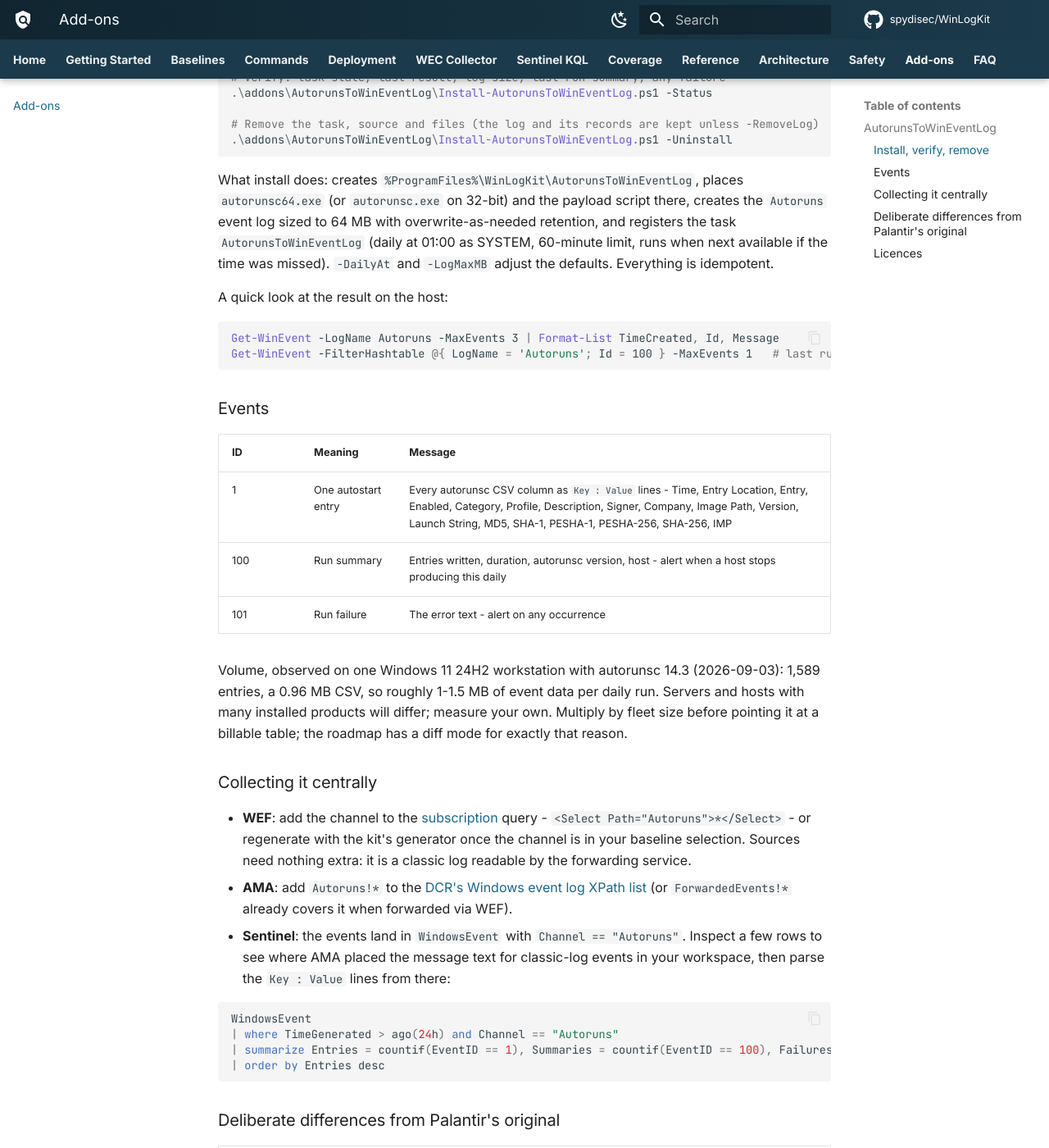
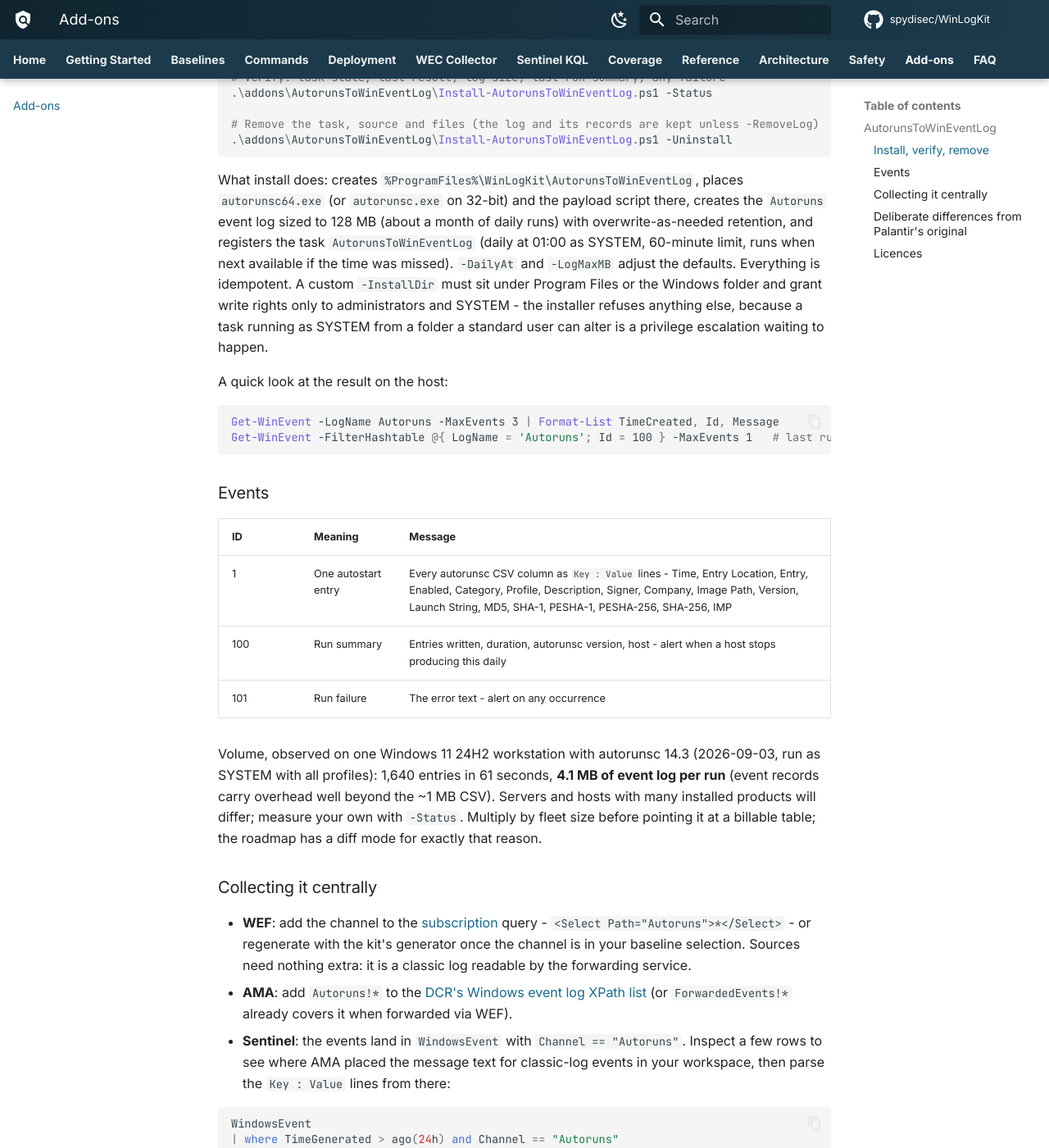
Before and after one commit to spydisec/WinLogKit, an MkDocs documentation site: the page built from docs/addons.md, in a window 1280 px wide and 1400 px high, scrolled down 1079 px. Shown: the whole window at 82% size. Built offline with MkDocs 1.6.1 and Material for MkDocs 9.7.7, drawn with Linux system fonts in a browser that asks for light colours; comment, search, counter and statistics services are not loaded; some of the changed text lies outside the part shown.

Commit message:
Add-on: trusted install roots, WhatIf wording, sizing from a real run
Review round 3:
- A custom -InstallDir must be a local path under Program Files,
  Program Files (x86) or the Windows folder (every ancestor admin-only
  by OS design, so nobody can delete and recreate it from above), with
  no reparse point on the way down; the leaf DACL allowlist check stays
- Failed signature check reports "would be removed" under -WhatIf

Field test on a Windows 11 24H2 workstation (elevated, end to end):
download + signature check, log and task creation, collection as
SYSTEM (1,640 entries in 61 s, 11 non-ASCII entries intact, summary
event 100, task result 0x0), idempotent re-install, uninstall with
-RemoveLog leaving nothing behind. One correction from the data: a run
costs ~4 MB of event log (record overhead over the ~1 MB CSV), so the
default log size is now 128 MB - the kit's standard channel size,
about a month of daily runs - and the docs quote the measured figures.

Co-Authored-By: Claude Fable 5.1 <noreply@anthropic.com>

```diff
--- a/docs/addons.md
+++ b/docs/addons.md
@@ -57,11 +57,16 @@ say so, matching the kit's WELA convention:
 
 What install does: creates `%ProgramFiles%\WinLogKit\AutorunsToWinEventLog`,
 places `autorunsc64.exe` (or `autorunsc.exe` on 32-bit) and the payload
-script there, creates the `Autoruns` event log sized to 64 MB with
-overwrite-as-needed retention, and registers the task `AutorunsToWinEventLog`
+script there, creates the `Autoruns` event log sized to 128 MB (about a
+month of daily runs) with overwrite-as-needed retention, and registers
+the task `AutorunsToWinEventLog`
 (daily at 01:00 as SYSTEM, 60-minute limit, runs when next available if
 the time was missed). `-DailyAt` and `-LogMaxMB` adjust the defaults.
-Everything is idempotent.
+Everything is idempotent. A custom `-InstallDir` must sit under Program
+Files or the Windows folder and grant write rights only to administrators
+and SYSTEM - the installer refuses anything else, because a task running
+as SYSTEM from a folder a standard user can alter is a privilege
+escalation waiting to happen.
 
 A quick look at the result on the host:
 
@@ -79,10 +84,12 @@ Get-WinEvent -FilterHashtable @{ LogName = 'Autoruns'; Id = 100 } -MaxEvents 1
 | 101 | Run failure | The error text - alert on any occurrence |
 
 Volume, observed on one Windows 11 24H2 workstation with autorunsc 14.3
-(2026-09-03): 1,589 entries, a 0.96 MB CSV, so roughly 1-1.5 MB of event
-data per daily run. Servers and hosts with many installed products will
-differ; measure your own. Multiply by fleet size before pointing it at a
-billable table; the roadmap has a diff mode for exactly that reason.
+(2026-09-03, run as SYSTEM with all profiles): 1,640 entries in 61
+seconds, **4.1 MB of event log per run** (event records carry overhead
+well beyond the ~1 MB CSV). Servers and hosts with many installed products
+will differ; measure your own with `-Status`. Multiply by fleet size
+before pointing it at a billable table; the roadmap has a diff mode for
+exactly that reason.
 
 ### Collecting it centrally
 
@@ -119,7 +126,7 @@ WindowsEvent
 | No run health signal | Events 100 and 101 | "Onboarded" means health-monitored: a SIEM can alert when a host stops reporting or a run fails. |
 | Download over HTTPS, no verification | Authenticode must be Valid and signed by Microsoft, or the file is removed | The binary runs as SYSTEM daily. |
 | `PROGRA~1` short path in the task action | Quoted full path under Program Files | Same admin-write-only location, without the 8.3 dependency. Never a user-writable folder for a SYSTEM task. |
-| Event log created on first run at the classic default size | Created and sized at install (64 MB default, host-configurable via `-LogMaxMB`), overwrite-as-needed | A log created through the .NET API defaults to [512 KB](https://learn.microsoft.com/dotnet/api/system.diagnostics.eventlog.maximumkilobytes), which a single run exceeds; and "do not overwrite" retention is on the kit's never-do list. |
+| Event log created on first run at the classic default size | Created and sized at install (128 MB default, host-configurable via `-LogMaxMB`), overwrite-as-needed | A log created through the .NET API defaults to [512 KB](https://learn.microsoft.com/dotnet/api/system.diagnostics.eventlog.maximumkilobytes), which a single run exceeds; and "do not overwrite" retention is on the kit's never-do list. |
 | `Write-EventLog` / `New-EventLog` cmdlets | .NET `System.Diagnostics.EventLog` | Those cmdlets exist only in [Windows PowerShell 5.1](https://learn.microsoft.com/powershell/module/microsoft.powershell.management/write-eventlog?view=powershell-5.1) (the version picker on that page has no PowerShell 7 entry); the .NET API works on both engines. |
 | Install only | `-WhatIf`, `-Status`, `-Uninstall`, `-RunNow` | See before doing, prove it works, leave cleanly. |
 
```
Also changed, not shown: 1 other file.
